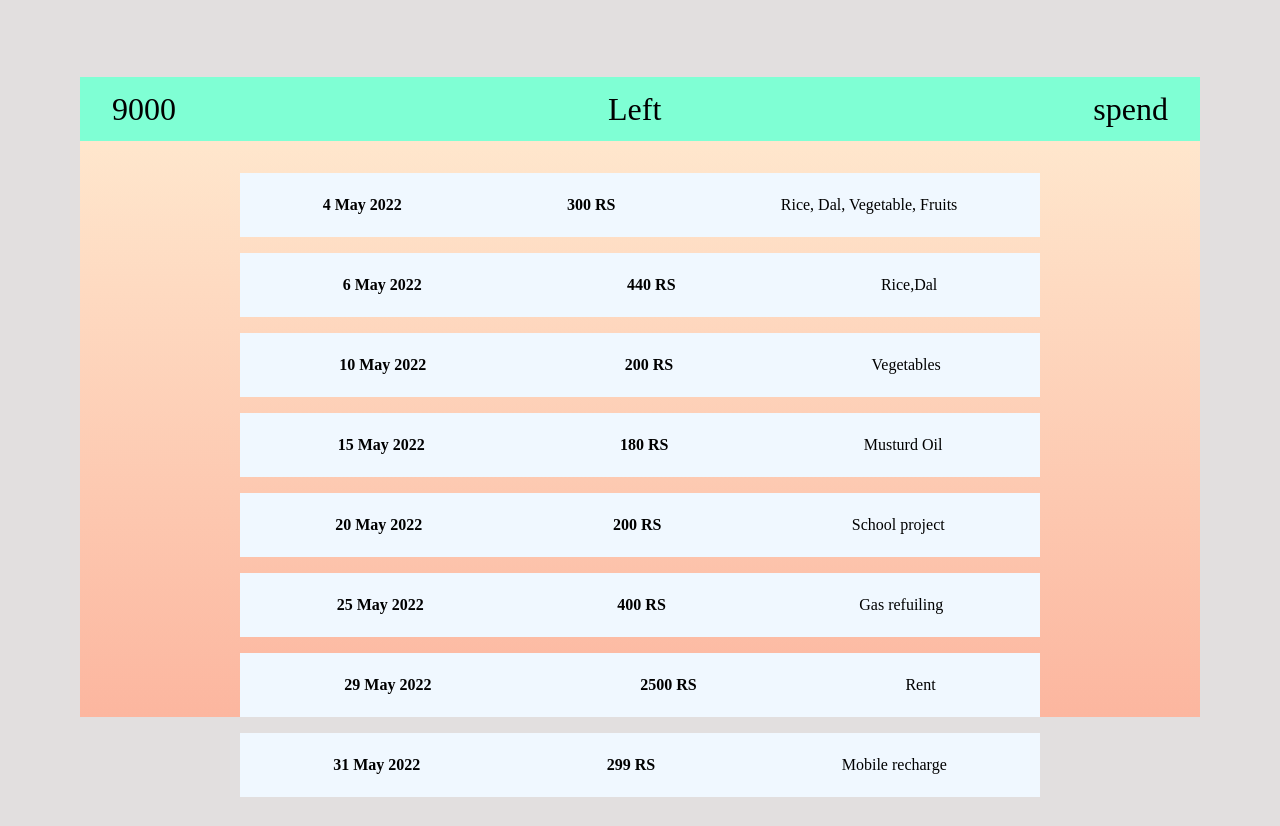
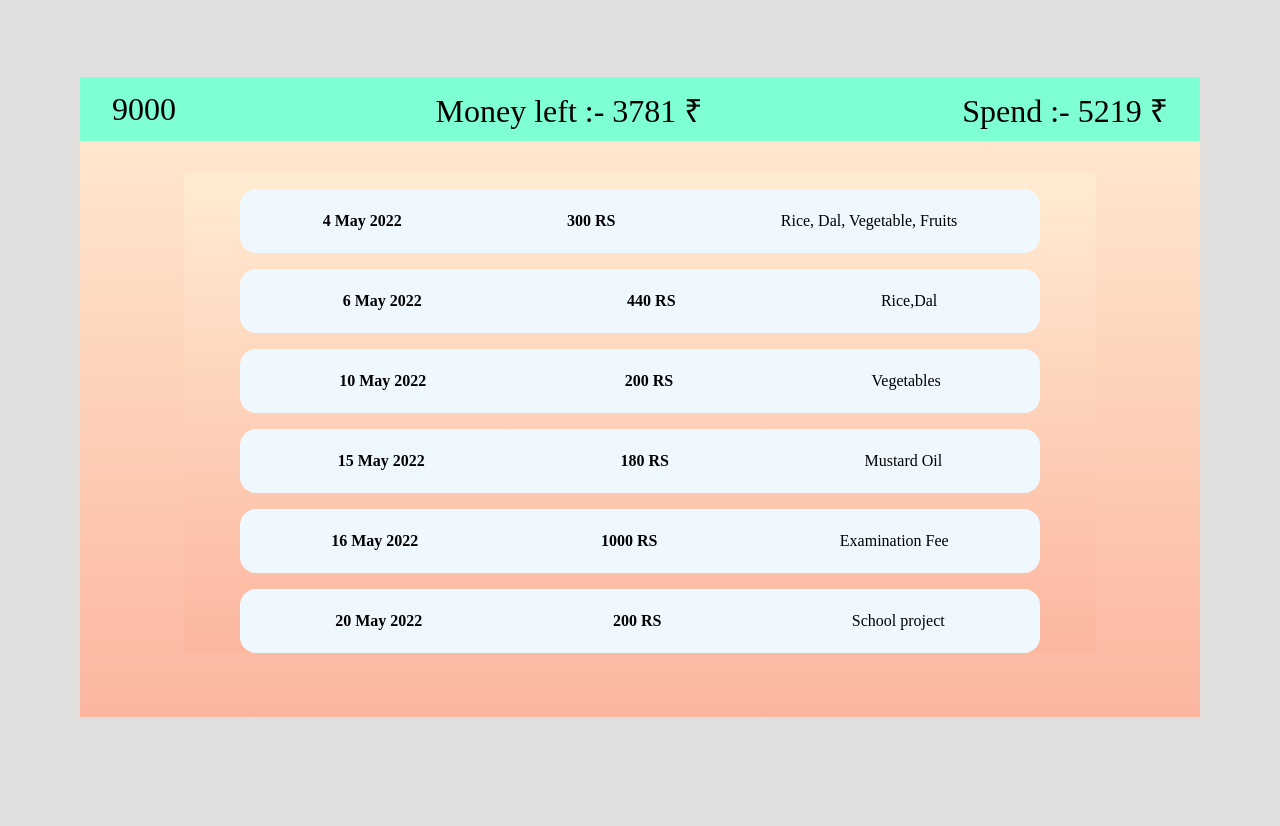
Before and after one commit to rahullo/Expenses, a plain HTML site: page index.html in a window 1280 px wide. Shown: the part 83-909 px from the top of the page. Drawn offline with Linux system fonts and the light colour scheme; a web font is replaced by a local one.

Commit message:
Adding moneyleft and spend money section

```diff
--- a/index.html
+++ b/index.html
@@ -14,6 +14,7 @@
 
 <body>
     <div class="main-container">
+        <header class="header">
             <div class="months">
                 <div class="showing-month">May</div>
                 <div class="navigation">
@@ -21,6 +22,7 @@
                     <div class="new-month"><img src="img/plus.png" alt=""></div>
                 </div>
             </div>
+        </header>
         <div class="base-container">
             <div class="container">
                 <div class="nav">
@@ -28,12 +30,13 @@
                         <p>9000</p>
                     </div>
                     <div class="left">
-                        <p>Left</p>
+                        <p></p>
                     </div>
                     <div class="spend">
-                        <p>spend</p>
+                        <p></p>
                     </div>
                 </div>
+                <div class="content-container">
                     <div class="content">
                         <div class="date">
                             <h4>4 May 2022</h4>
@@ -45,6 +48,7 @@
                     </div>
                 </div>
             </div>
+        </div>
 
     </div>
 
--- a/script.js
+++ b/script.js
@@ -3,7 +3,8 @@
 let expense = [
     ["6 May 2022", 440, ["Rice", "Dal"]],
     ["10 May 2022", 200, ["Vegetables"]],
-    ["15 May 2022", 180, ["Musturd Oil"]],
+    ["15 May 2022", 180, ["Mustard Oil"]],
+    ["16 May 2022", 1000, ["Examination Fee"]],
     ["20 May 2022", 200, ["School project"]],
     ["25 May 2022", 400, ["Gas refuiling"]],
     ["29 May 2022", 2500, ["Rent"]],
@@ -16,7 +17,14 @@ let expense = [
 
 let newMonth = document.querySelector('.new-month')
 let nextMonth = document.querySelector('.next-month')
-let container = document.querySelector('.container')
+let contentContainer = document.querySelector('.content-container')
+let left = document.querySelector('.left')
+let spend = document.querySelector('.spend')
+
+
+
+
+
 
 newMonth.addEventListener('click', function(e) {
     console.log(e);
@@ -28,6 +36,26 @@ nextMonth.addEventListener('click', function(e) {
 
 
 const inserting = function(expense) {
+
+    let sum = 0
+    let moneyleft = expense.forEach(ele => {
+        sum = sum + ele[1]
+    })
+
+
+    let lefthtml = `
+        <div class="left">
+            <p>Money left :- ${9000-sum} ₹</p>
+        </div>
+    `
+    let spendhtml = `
+        <div class="spend">
+            <p>Spend :- ${sum} ₹</p>
+        </div>
+    `
+    left.insertAdjacentHTML('afterbegin', lefthtml)
+    spend.insertAdjacentHTML('afterbegin', spendhtml)
+
     expense.forEach(element => {
         let date = element[0]
         let amount = element[1]
@@ -44,9 +72,35 @@ const inserting = function(expense) {
             <div class="list">${item}</div>
             </div>
         `
-        container.insertAdjacentHTML('beforeend', html)
+        contentContainer.insertAdjacentHTML('beforeend', html)
     });
 
 }
 
 inserting(expense)
+
+/////////////////////////////////////////
+///////////////////////////////////////////////////////////
+
+/// It has some bug
+///Sticky Nav
+
+// const header = document.querySelector('.header')
+// const months = document.querySelector('.months')
+// const navHeight = months.getBoundingClientRect().height
+
+// const stickyNav = function(entries) {
+//     const [entry] = entries
+
+//     if (!entry.isIntersecting) header.classList.add('sticky');
+//     else header.classList.remove('sticky');
+
+// }
+
+// const headerObserver = new IntersectionObserver(stickyNav, {
+//     root: null,
+//     threshold: 0,
+//     rootMargin: `-${navHeight}px`,
+// });
+
+// headerObserver.observe(months);
--- a/style.css
+++ b/style.css
@@ -16,6 +16,11 @@
     background-color: bisque;
     display: flex;
     justify-content: space-between;
+}
+
+.sticky {
+    position: fixed;
+    background-color: rgba(255, 255, 255, 0.95);
 }
 
 .showing-month {
@@ -74,6 +79,15 @@
     margin-bottom: 2rem;
 }
 
+.content-container {
+    width: 55rem;
+    height: 28rem;
+    background-image: linear-gradient(to bottom, #ffecd2 0%, #fcb69f 100%);
+    margin: auto;
+    padding: 1rem;
+    overflow: auto;
+}
+
 .content {
     width: 50rem;
     height: 4rem;
@@ -83,4 +97,5 @@
     justify-content: space-around;
     align-items: center;
     margin-bottom: 1rem;
+    border-radius: 1rem;
 }
```
Lines whose indentation alone changed are shown as unchanged.
